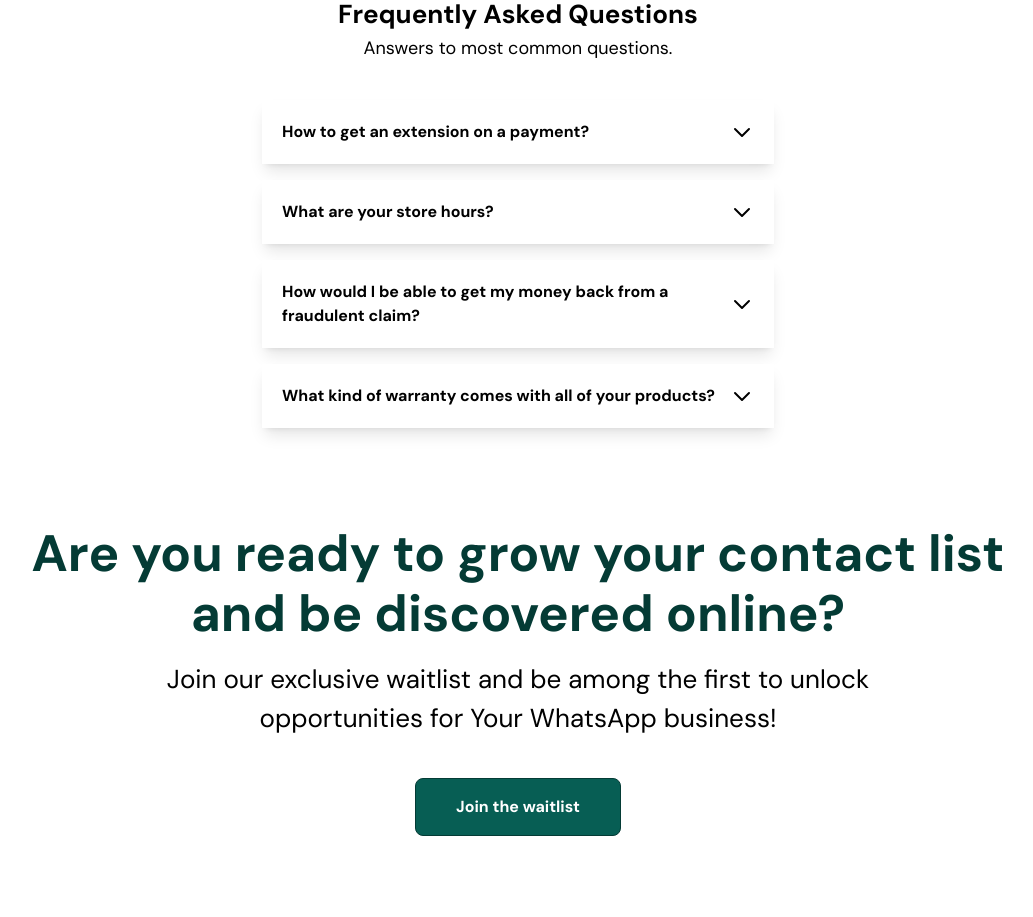
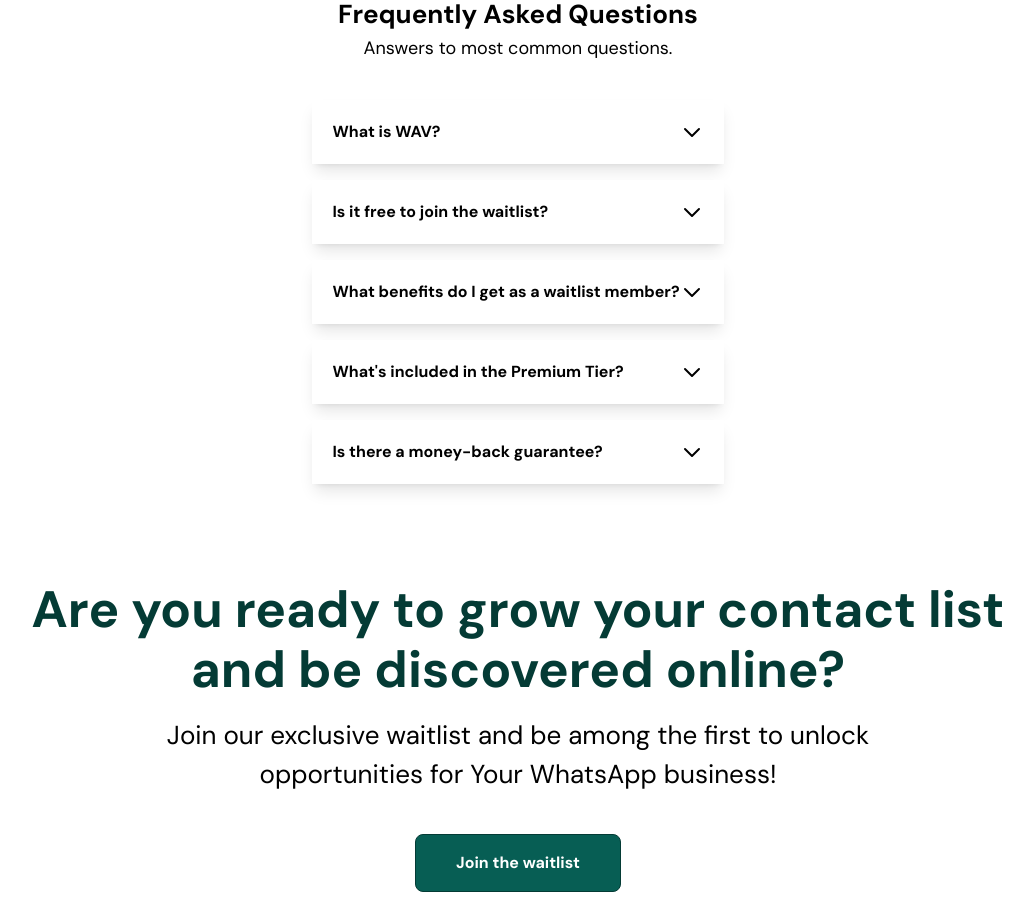
Before and after one commit to NormaWeb/Wav, a React (Vite) app: page / in a window 1280 px wide. Shown: the part 2720-3637 px from the top of the page, without its empty margins (122-1155 px from the left). Built offline with nearby package versions, Linux system fonts and the light colour scheme.

Commit message:
Update FAQ.jsx

```diff
--- a/src/sections/FAQ.jsx
+++ b/src/sections/FAQ.jsx
@@ -9,20 +9,24 @@ const FAQ = () => {
 
     const faqData = [
         {
-            question: 'How to get an extension on a payment?',
-            answer: 'Lorem ipsum dolor, sit amet consectetur adipisicing elit. Facere provident dolore consequatur optio, nisi ratione quasi alias ipsum aliquam odio sapiente ab aspernatur inventore cupiditate tempore autem consequuntur rerum saepe! ',
+            question: 'What is WAV?',
+            answer: "WAV is a dedicated space for WhatsApp vendors to connect, grow their contact lists, and enhance their online visibility. It's a platform designed to empower vendors and take their businesses to new heights.",
         },
         {
-            question: 'What are your store hours?',
-            answer: 'Lorem ipsum dolor, sit amet consectetur adipisicing elit. Facere provident dolore consequatur optio, nisi ratione quasi alias ipsum aliquam odio sapiente ab aspernatur inventore cupiditate tempore autem consequuntur rerum saepe!',
+            question: 'Is it free to join the waitlist?',
+            answer: "Yes, joining the waitlist is completely free! Simply sign up to secure your spot and gain early access to WAV's exclusive features.",
         },
         {
-            question: 'How would I be able to get my money back from a fraudulent claim?',
-            answer: 'Lorem ipsum dolor, sit amet consectetur adipisicing elit. Facere provident dolore consequatur optio, nisi ratione quasi alias ipsum aliquam odio sapiente ab aspernatur inventore cupiditate tempore autem consequuntur rerum saepe!',
+            question: 'What benefits do I get as a waitlist member?',
+            answer: "As a waitlist member, you'll enjoy exclusive perks, early access to the platform, and a community of like-minded vendors. Be part of the journey and unlock tools to accelerate your WhatsApp business.",
         },
         {
-            question: 'What kind of warranty comes with all of your products?',
-            answer: 'Lorem ipsum dolor, sit amet consectetur adipisicing elit. Facere provident dolore consequatur optio, nisi ratione quasi alias ipsum aliquam odio sapiente ab aspernatur inventore cupiditate tempore autem consequuntur rerum saepe!',
+            question: "What's included in the Premium Tier?",
+            answer: "The Premium Tier, priced at N2,000/month, includes all the features from the Starter tier, with added benefits like expanded contact list capabilities, enhanced online visibility, and priority access to new features.",
+        },
+        {
+            question: "Is there a money-back guarantee?",
+            answer: "Yes, all plans come with a 30-day money-back guarantee. If you're not satisfied with your subscription within the first 30 days, we'll refund your payment, no questions asked.",
         },
     ];
 
```
